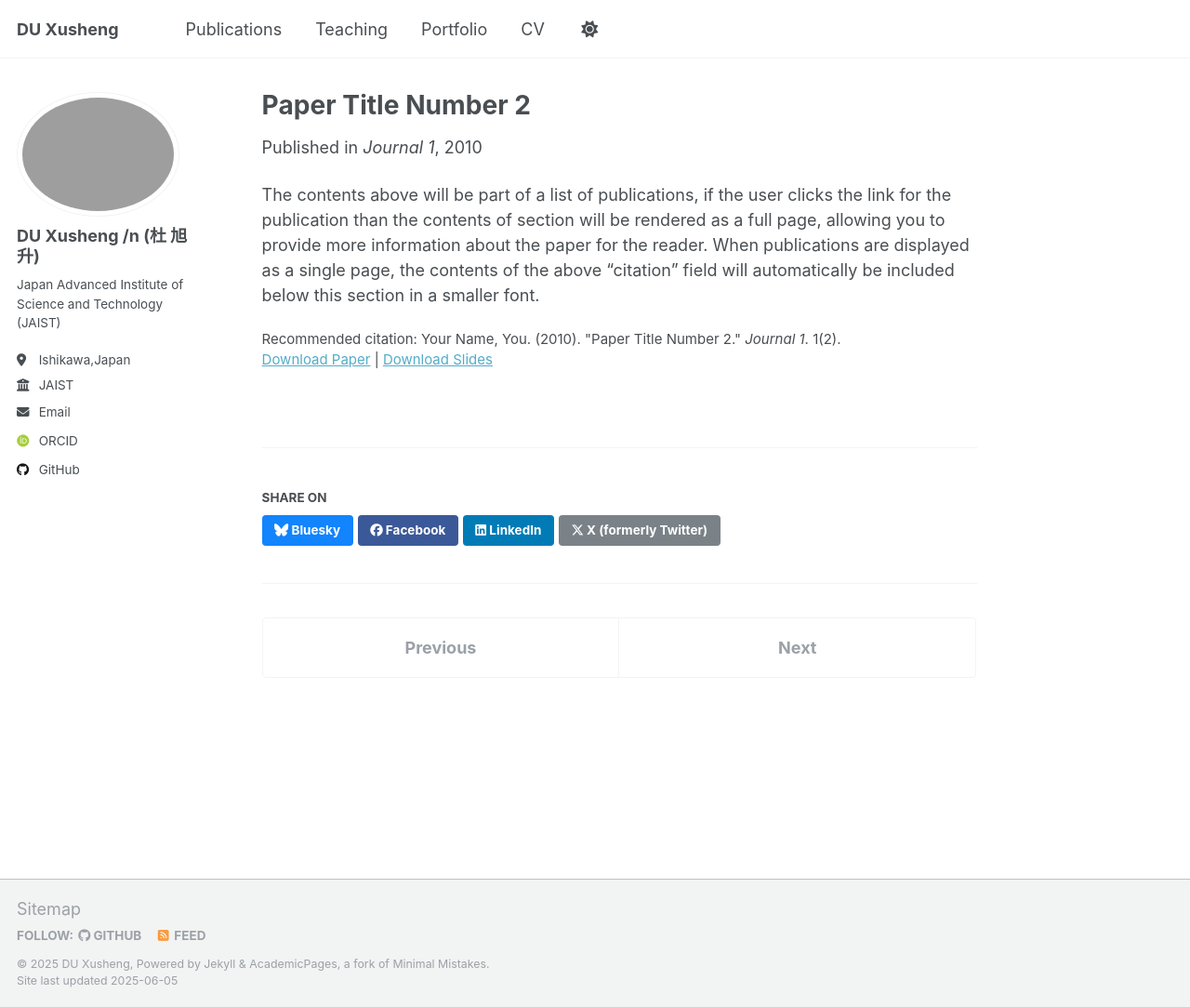
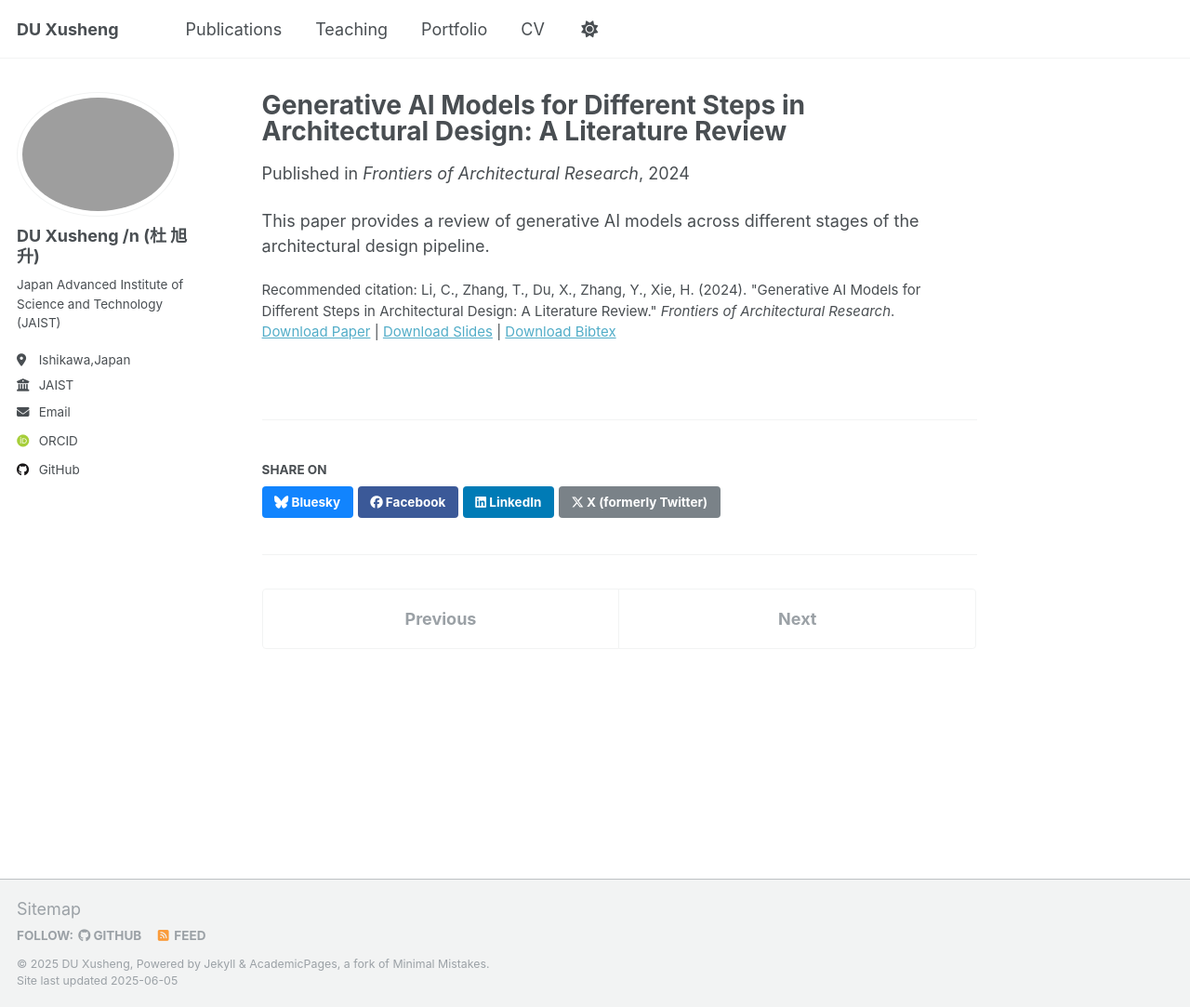
Before and after one commit to ToKyokushou/ToKyokushou.github.io, a Jekyll site: the page built from _publications/2010-10-01-paper-title-number-2.md, in a window 1280 px wide and 1083 px high. Shown: the whole window at 93% size. Built offline with Jekyll 4.4.1, drawn with Linux system fonts in a browser that asks for light colours; some web fonts are replaced.

Commit message:
2024-01-generative-ai-architecture-review.md

```diff
--- a/_publications/2010-10-01-paper-title-number-2.md
+++ b/_publications/2010-10-01-paper-title-number-2.md
@@ -1,14 +1,14 @@
 ---
-title: "Paper Title Number 2"
+title: "Generative AI Models for Different Steps in Architectural Design: A Literature Review"
 collection: publications
 category: manuscripts
-permalink: /publication/2010-10-01-paper-title-number-2
-excerpt: 'This paper is about the number 2. The number 3 is left for future work.'
-date: 2010-10-01
-venue: 'Journal 1'
-slidesurl: 'http://academicpages.github.io/files/slides2.pdf'
-paperurl: 'http://academicpages.github.io/files/paper2.pdf'
-citation: 'Your Name, You. (2010). &quot;Paper Title Number 2.&quot; <i>Journal 1</i>. 1(2).'
+permalink: /publication/2024-01-generative-ai-architecture-review
+excerpt: 'A comprehensive literature review on the use of generative AI in architectural design workflows.'
+date: 2024-01-01
+venue: 'Frontiers of Architectural Research'
+slidesurl: ''
+paperurl: '[DOI]'
+bibtexurl: '[Arxiv]'
+citation: 'Li, C., Zhang, T., Du, X., Zhang, Y., Xie, H. (2024). &quot;Generative AI Models for Different Steps in Architectural Design: A Literature Review.&quot; <i>Frontiers of Architectural Research</i>.'
 ---
-
-The contents above will be part of a list of publications, if the user clicks the link for the publication than the contents of section will be rendered as a full page, allowing you to provide more information about the paper for the reader. When publications are displayed as a single page, the contents of the above "citation" field will automatically be included below this section in a smaller font.
+This paper provides a review of generative AI models across different stages of the architectural design pipeline.
```
